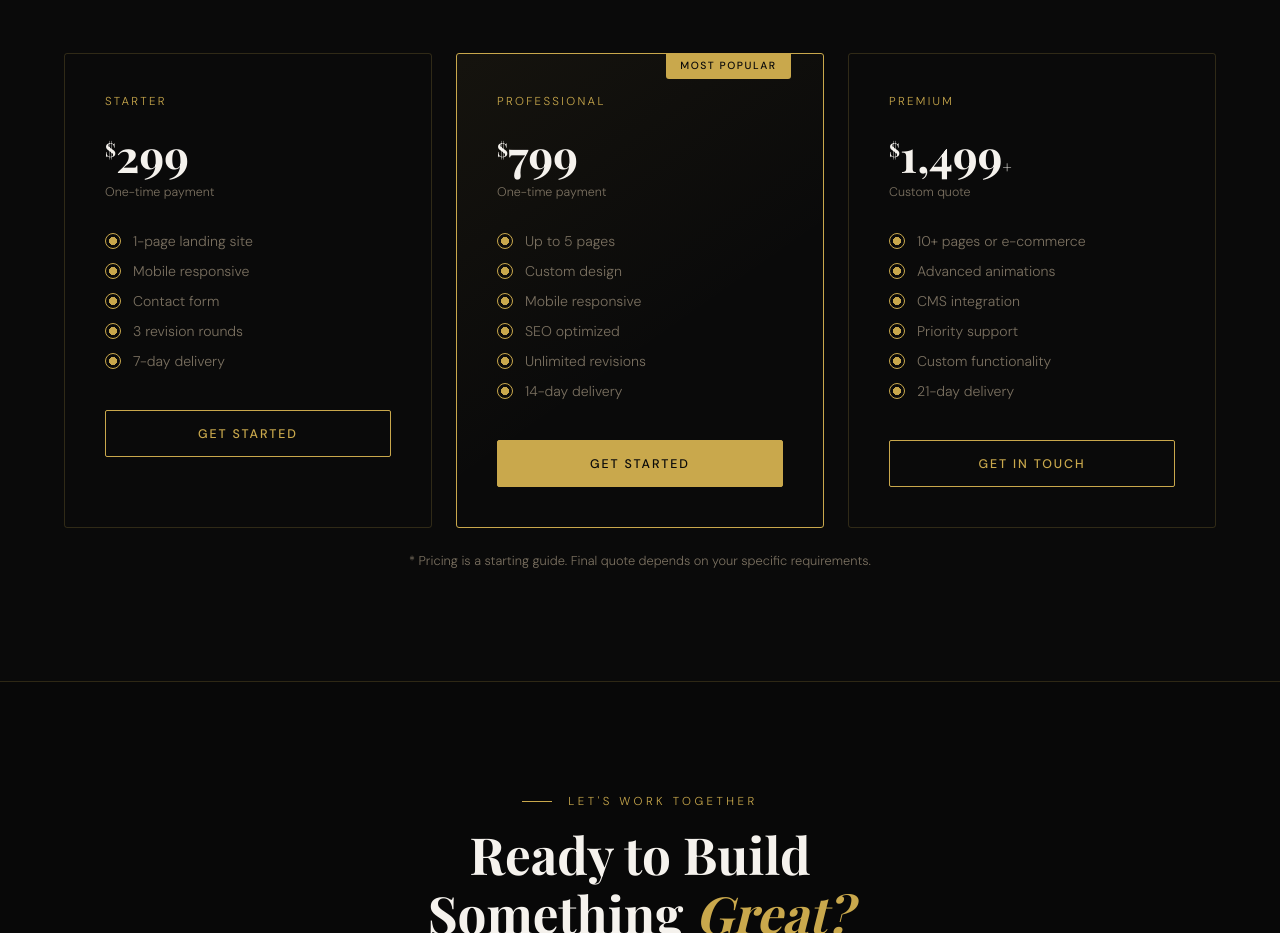
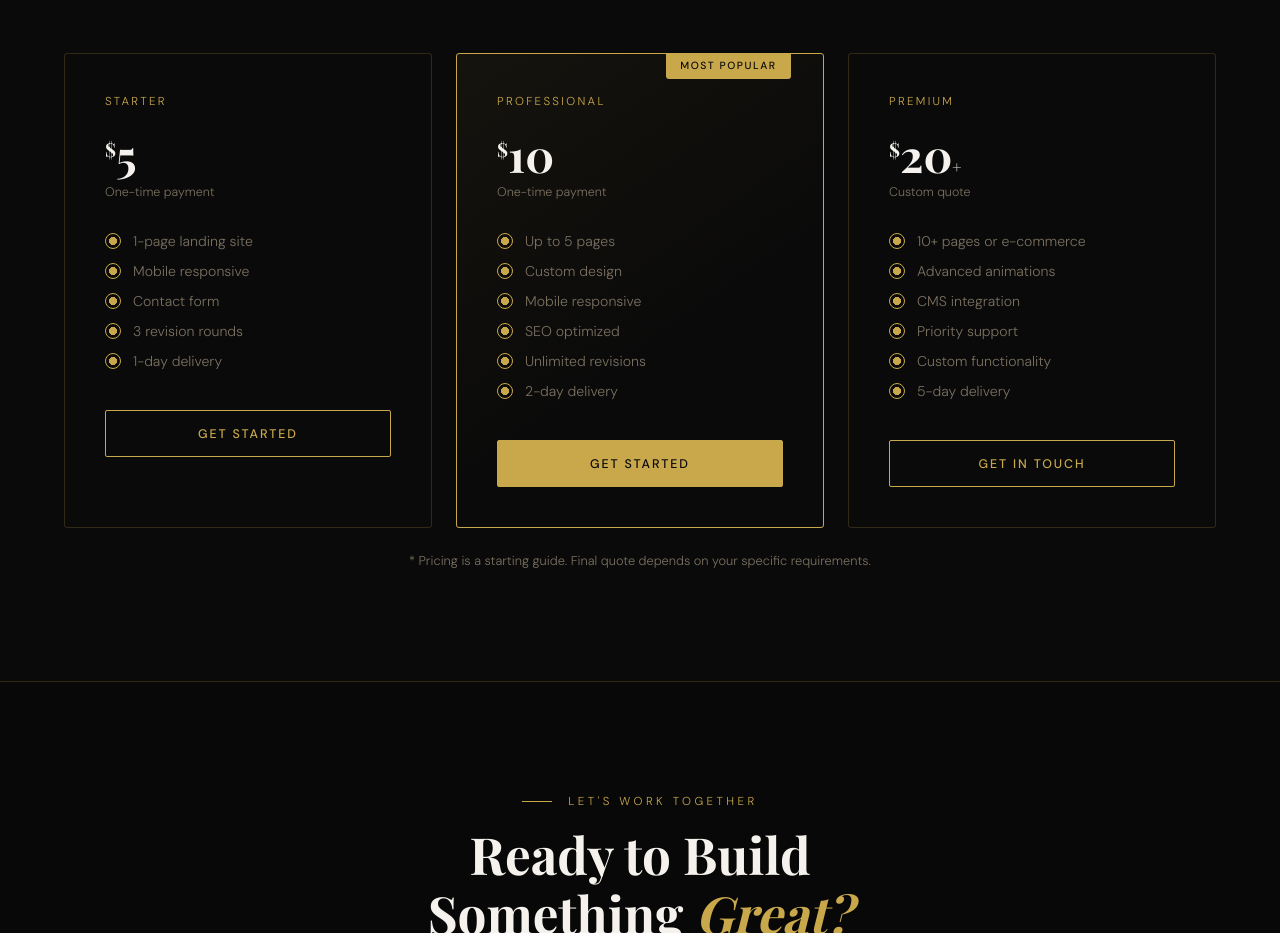
Before and after one commit to ccutover-commits/github.io, a plain HTML site: page index.html in a window 1280 px wide. Shown: the part 3100-4033 px from the top of the page. Drawn offline with nearby package versions, Linux system fonts and the light colour scheme; a web font is replaced by a local one.

Commit message:
Update index.html

```diff
--- a/index.html
+++ b/index.html
@@ -700,21 +700,21 @@
   <div class="pricing-grid">
     <div class="pricing-card reveal">
       <div class="pricing-tier">Starter</div>
-      <div class="pricing-price"><sup>$</sup>299</div>
+      <div class="pricing-price"><sup>$</sup>5</div>
       <p class="pricing-note">One-time payment</p>
       <ul class="pricing-features">
         <li>1-page landing site</li>
         <li>Mobile responsive</li>
         <li>Contact form</li>
         <li>3 revision rounds</li>
-        <li>7-day delivery</li>
+        <li>1-day delivery</li>
       </ul>
       <a href="#contact" class="btn-outline">Get Started</a>
     </div>
     <div class="pricing-card featured reveal">
       <div class="pricing-badge">Most Popular</div>
       <div class="pricing-tier">Professional</div>
-      <div class="pricing-price"><sup>$</sup>799</div>
+      <div class="pricing-price"><sup>$</sup>10</div>
       <p class="pricing-note">One-time payment</p>
       <ul class="pricing-features">
         <li>Up to 5 pages</li>
@@ -722,13 +722,13 @@
         <li>Mobile responsive</li>
         <li>SEO optimized</li>
         <li>Unlimited revisions</li>
-        <li>14-day delivery</li>
+        <li>2-day delivery</li>
       </ul>
       <a href="#contact" class="btn-outline">Get Started</a>
     </div>
     <div class="pricing-card reveal">
       <div class="pricing-tier">Premium</div>
-      <div class="pricing-price"><sup>$</sup>1,499<span style="font-size:1rem">+</span></div>
+      <div class="pricing-price"><sup>$</sup>20<span style="font-size:1rem">+</span></div>
       <p class="pricing-note">Custom quote</p>
       <ul class="pricing-features">
         <li>10+ pages or e-commerce</li>
@@ -736,7 +736,7 @@
         <li>CMS integration</li>
         <li>Priority support</li>
         <li>Custom functionality</li>
-        <li>21-day delivery</li>
+        <li>5-day delivery</li>
       </ul>
       <a href="#contact" class="btn-outline">Get in Touch</a>
     </div>
```
